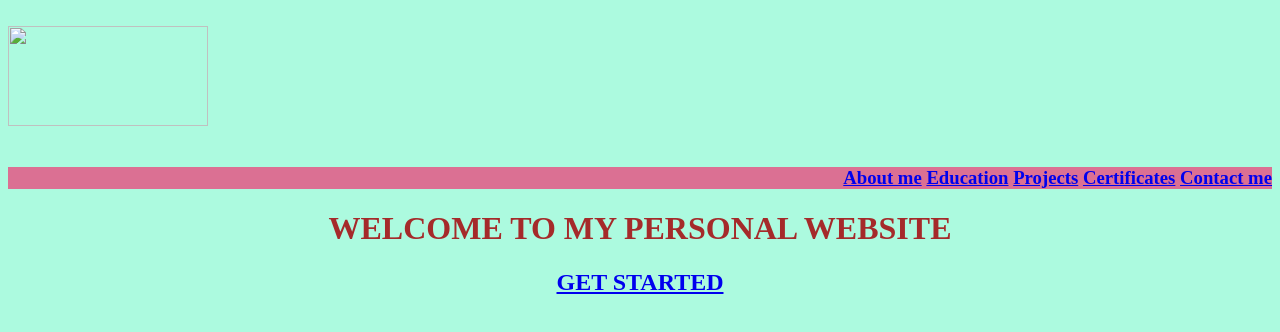
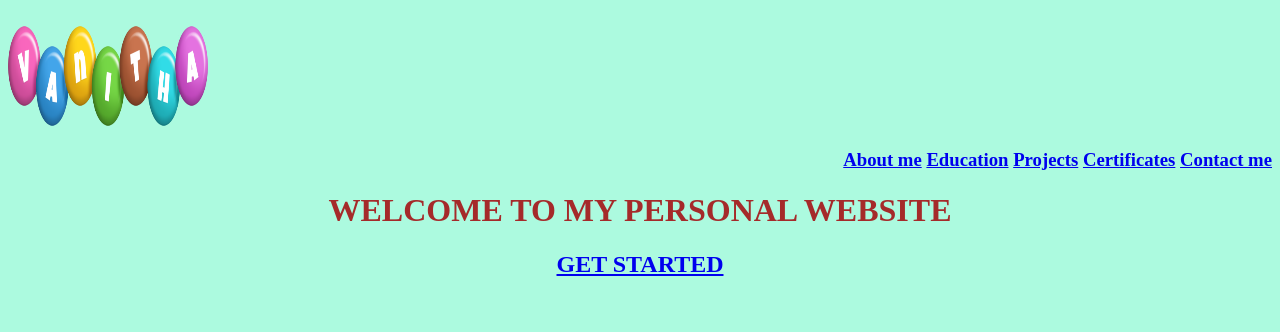
Before and after one commit to VanithaM12/portfolio.github.io, a plain HTML site: page index.html in a window 1280 px wide. Drawn offline with Linux system fonts and the light colour scheme.

Commit message:
Add files via upload

```diff
--- a/index.html
+++ b/index.html
@@ -5,14 +5,15 @@
     <style>
         h3{
             text-align: right;
-            background-color: palevioletred;
+
         }
     </style>
 </head>
 <body bgcolor="#ACFADF"><br>
-    <img src="vanitha.jpeg" controls height="100" width="200" alt=""><br><br>
-    <h3><b>
 
+    <img src="vanitha.jpeg" controls height="100" width="200" alt="">
+
+    <h3>
         <a href="about_me.html">About me</a>
         <a href="education.html">Education</a>
         <a href="projects.html">Projects</a>
```
Also changed, not shown: contact_me.html (+0 -1 lines), projects.html (+1 -1 lines), Web capture_3-8-2023_193747_.jpeg (added), vanitha.jpeg (added).
